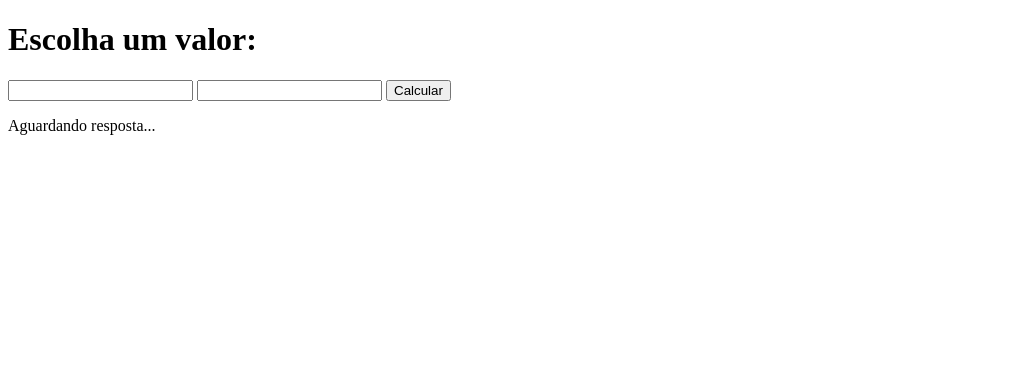
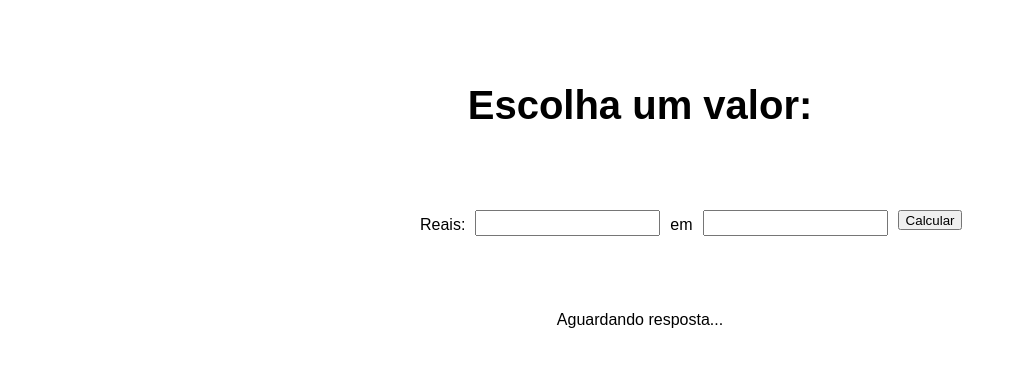
Before and after one commit to Dev-vii/Conversor, a plain HTML site: page index.html in a window 1280 px wide. Shown: the whole page, without its empty margins (0-1017 px from the left). Drawn offline with Linux system fonts and the light colour scheme.

Commit message:
Add estilização

```diff
--- a/index.html
+++ b/index.html
@@ -9,10 +9,14 @@
 </head>
 
 <body>
+    <section>
 
         <h1>Escolha um valor:</h1>
+
+        <div class="content">
+            <p>Reais:</p>
             <input type="number" name="valorbase" id="valorbase">
-
+            <p>em</p>
             <input list="Value-list" id="valores" name="valores">
 
             <datalist id="Value-list">
@@ -23,8 +27,11 @@
                 <option value="Peso">
             </datalist>
 
-    <input type="button" value="Calcular" onclick="Calcular()">
+            <input type="button" value="Calcular" onclick="Calcular()" style="cursor: pointer;">
+        </div>
+
         <p id="res">Aguardando resposta...</p>
+    </section>
 
     <script src="script.js"></script>
 </body>
--- a/script.js
+++ b/script.js
@@ -7,22 +7,22 @@ function Calcular(){
     const num = numbase.value
 
     if ( valor == "Real"){
-        res.innerHTML = `O resultado é ${num}`
+        res.innerHTML = `O resultado é ${num} Reais!`
     }
 
     if ( valor == "Dólar"){
-        res.innerHTML = `O resultado é ${num / 5.10}`
+        res.innerHTML = `O resultado é ${num / 5.10} Dólares!`
     }
 
     if ( valor == "Euro"){
-        res.innerHTML = `O resultado é ${num / 5.50}`
+        res.innerHTML = `O resultado é ${num / 5.50} Euros!`
     }
 
     if ( valor == "Ieni"){
-        res.innerHTML = `O resultado é ${num / 0.035}`
+        res.innerHTML = `O resultado é ${num / 0.035} Ienes!`
     }
 
     if ( valor == "Peso"){
-        res.innerHTML = `O resultado é ${num / 0.005}`
+        res.innerHTML = `O resultado é ${num / 0.005} Pesos!`
     }
 }
--- a/style.css
+++ b/style.css
@@ -0,0 +1,29 @@
+body {
+    font-family: Arial, Helvetica, sans-serif;
+}
+
+h1 {
+    position: relative;
+    text-align: center;
+    font-size: 40px;
+    top: 50px;
+}
+
+.content {
+    display: flex;
+    position: absolute;
+    top: 200px;
+    left: 420px;
+    gap: 10px;
+
+    input {
+        margin-top: 10px;
+        height: 20px;
+    }
+}
+
+#res {
+    position: relative;
+    text-align: center;
+    top: 200px;
+}
```
Lines whose indentation alone changed are shown as unchanged.
